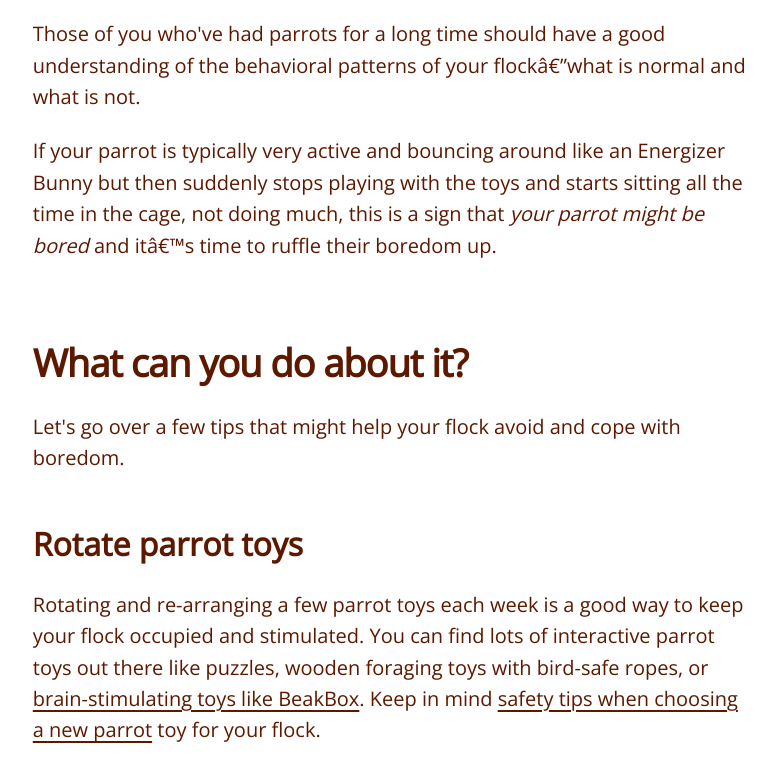
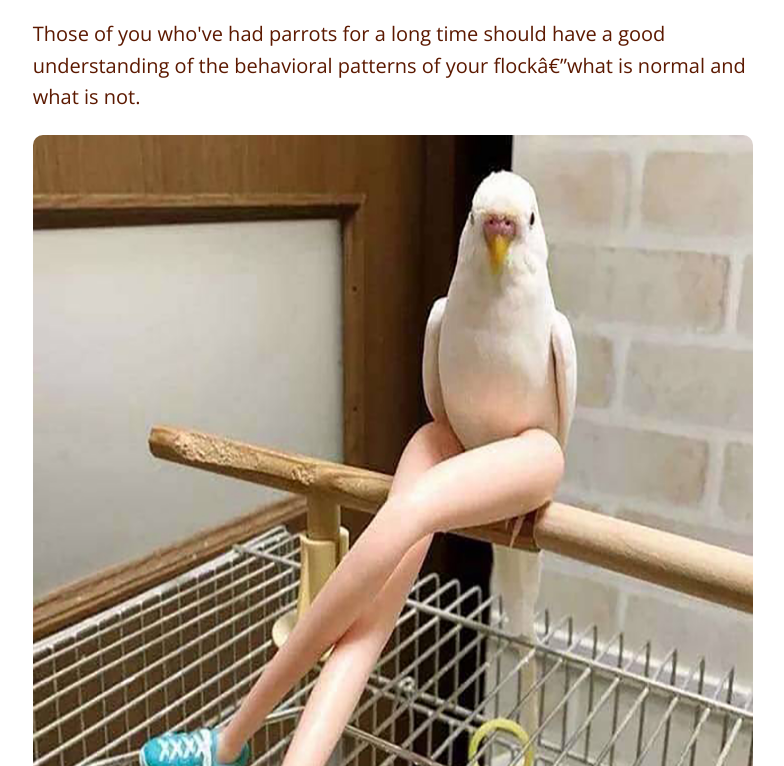
Before and after one commit to IntranelConsulting/beakbox, an Eleventy site: page src/blog/4-signs-that-your-parrot-is-bored-and-what-you-can-do-about-it.md in a window 1280 px wide. Shown: the part 5060-5826 px from the top of the page, without its empty margins (247-1031 px from the left). Built offline with nearby package versions, Linux system fonts and the light colour scheme; Eleventy itself is replaced by a stand-in of ours; files that its build step writes are made by us from their sources; a script that the page names is missing; a web font is replaced by a local one.

Commit message:
Update Blog Posts “4-signs-that-your-parrot-is-bored-and-what-you-can-do-about-it”

```diff
--- a/src/blog/4-signs-that-your-parrot-is-bored-and-what-you-can-do-about-it.md
+++ b/src/blog/4-signs-that-your-parrot-is-bored-and-what-you-can-do-about-it.md
@@ -75,7 +75,7 @@ As with any other changes in parrot behaviour, it is always worth checking with
 
 Those of you who've had parrots for a long time should have a good understanding of the behavioral patterns of your flock—what is normal and what is not.
 
-
+![](/blog/imgs/bird-with-legs.jpg)
 
 If your parrot is typically very active and bouncing around like an Energizer Bunny but then suddenly stops playing with the toys and starts sitting all the time in the cage, not doing much, this is a sign that *your parrot might be bored* and it’s time to ruffle their boredom up.
 
```
Also changed, not shown: src/blog/imgs/bird-with-legs.jpg (added).
